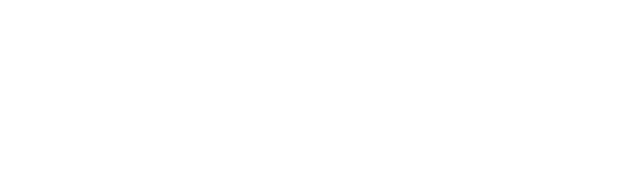
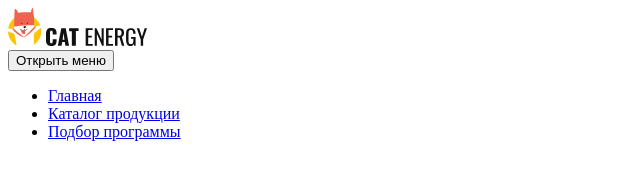
Before and after one commit to MIM1X/Cat-energy-project, a website: page source/index.html in a window 1280 px wide. Shown: the whole page, without its empty margins (0-640 px from the left). Drawn offline with Linux system fonts and the light colour scheme.

Commit message:
Разметил header

```diff
--- a/source/index.html
+++ b/source/index.html
@@ -1,8 +1,35 @@
 <!DOCTYPE html>
-<html lang="ru">
+<html class="page" lang="ru">
   <head>
     <meta charset="utf-8" />
     <title>Cat Energy</title>
   </head>
-  <body></body>
+  <body class="page__body">
+    <header class="page-header">
+      <a class="page-header__logo">
+        <img src="icon/logo-mobile.svg" alt="Cat Energy" />
+      </a>
+      <a class="logo-text">
+        <img src="icon/logo-text.svg" alt="Cat Energy" />
+      </a>
+      <nav class="main-nav">
+        <button class="main-nav__toggle" type="button">
+          <span class="visually-hidden">Открыть меню</span>
+        </button>
+        <div class="main-nav__wrapper">
+          <ul class="main-nav__list site-list">
+            <li class="site-list__item site-list__item--current">
+              <a href="#">Главная</a>
+            </li>
+            <li class="site-list__item">
+              <a href="#">Каталог продукции</a>
+            </li>
+            <li class="site-list__item">
+              <a href="#">Подбор программы</a>
+            </li>
+          </ul>
+        </div>
+      </nav>
+    </header>
+  </body>
 </html>
```
Also changed, not shown: source/icon/htmlacademy.svg (renamed from source/img/htmlacademy.svg), source/icon/logo-mobile.svg (added), source/icon/logo-text.svg (added), 1 other file.
